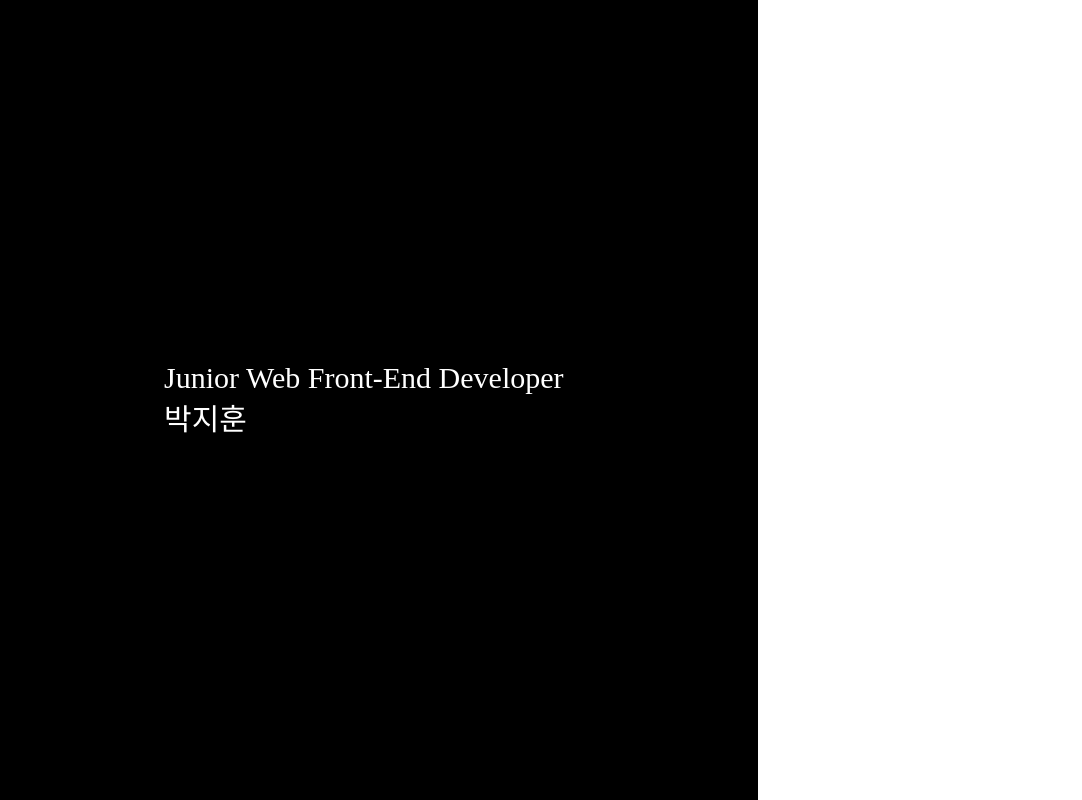
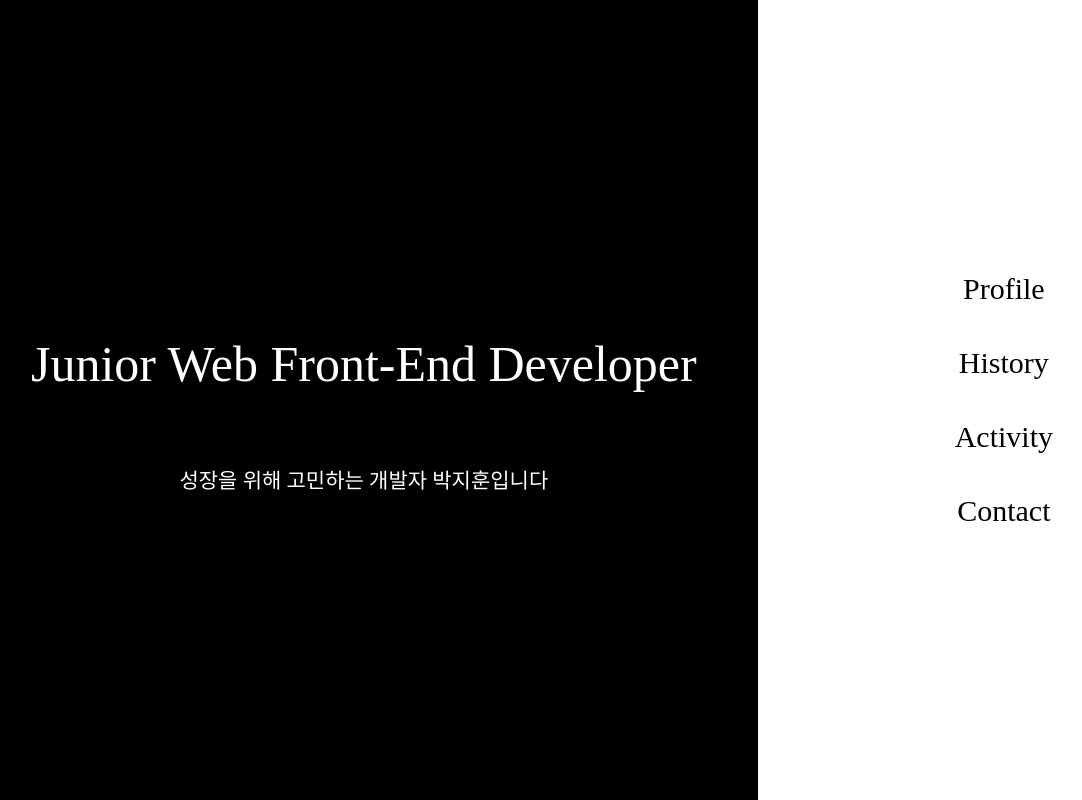
Before and after one commit to bbagbbagn2/PJH-Portfolio, a React (Create React App) app in the folder client/: page / in a window 1280 px wide. Shown: the whole page, without its empty margins (30-1112 px from the left). Built offline with nearby package versions, Linux system fonts and the light colour scheme.

Commit message:
MainPage-DetailContainer

```diff
--- a/client/src/MainPage.js
+++ b/client/src/MainPage.js
@@ -1,12 +1,24 @@
 import React from 'react';
+import { Link } from 'react-router-dom';
 import styled from 'styled-components';
 
 export default function Main(){
     return(
         <MainPage>
-            <ProfilePage>
-                <ProfileMessage>Junior Web Front-End Developer<br/>박지훈</ProfileMessage>
-            </ProfilePage>
+            <ProfileContainer>
+                <MessageWrapper>
+                    <ProfileTitle>Junior Web Front-End Developer</ProfileTitle>
+                    <ProfileMessage>성장을 위해 고민하는 개발자 박지훈입니다</ProfileMessage>
+                </MessageWrapper>
+            </ProfileContainer>
+            <DetailContainer>
+                <DetailWrapper>
+                    <DetailMessage to ='#'>Profile</DetailMessage>
+                    <DetailMessage to ='#'>History</DetailMessage>
+                    <DetailMessage to ='#'>Activity</DetailMessage>
+                    <DetailMessage to ='#'>Contact</DetailMessage>
+                </DetailWrapper>
+            </DetailContainer>
         </MainPage>
     )
 }
@@ -19,7 +31,7 @@ const MainPage = styled.div`
     grid-template-columns: 1.6fr 1fr;
 `;
 
-const ProfilePage = styled.div`
+const ProfileContainer = styled.div`
     width: 100%;
     height: 100vh;
 
@@ -30,7 +42,34 @@ const ProfilePage = styled.div`
     background: black;
 `;
 
-const ProfileMessage = styled.p`
+const MessageWrapper = styled(ProfileContainer)`
+
+`;
+
+const ProfileTitle = styled.p`
     color: white;
-    font-size: 30px;
+    font-size: 50px;
 `;
+
+const ProfileMessage = styled(ProfileTitle)`
+    font-size: 21px;
+`;
+
+const DetailContainer = styled(ProfileContainer)`
+    background: white;
+`;
+
+const DetailWrapper = styled(DetailContainer)`
+`;
+
+const DetailMessage = styled(Link)`
+color: black;
+font-size: 30px;
+
+padding: 20px;
+
+transition-duration: 0.5s;
+&:hover{
+    color: black;
+}
+`;
--- a/client/src/index.js
+++ b/client/src/index.js
@@ -8,6 +8,9 @@ const GlobalStyle = createGlobalStyle`
   body {
     padding: 0;
     margin: 0;
+  }
+  a {
+    text-decoration: none;
   }
 `;
 
```
